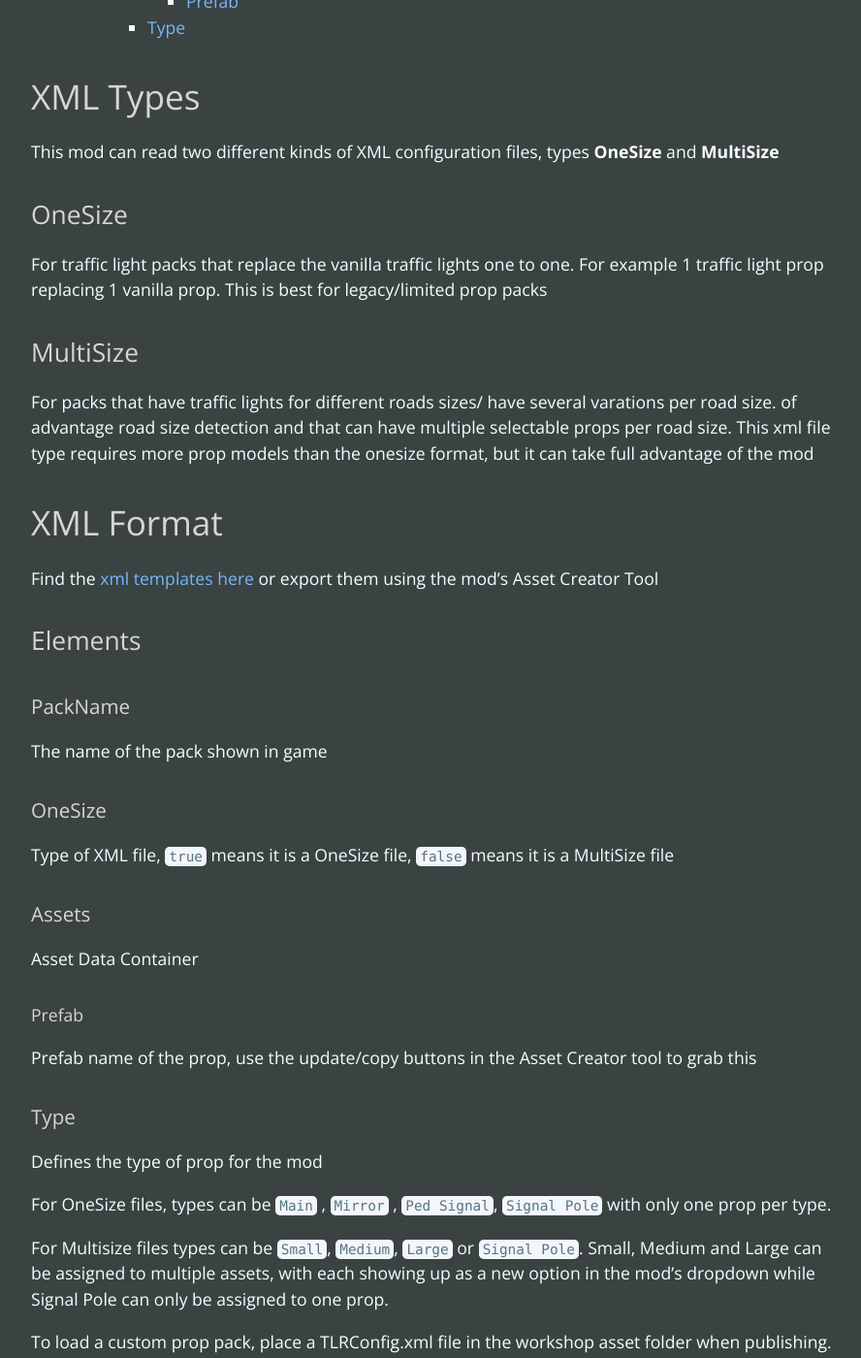
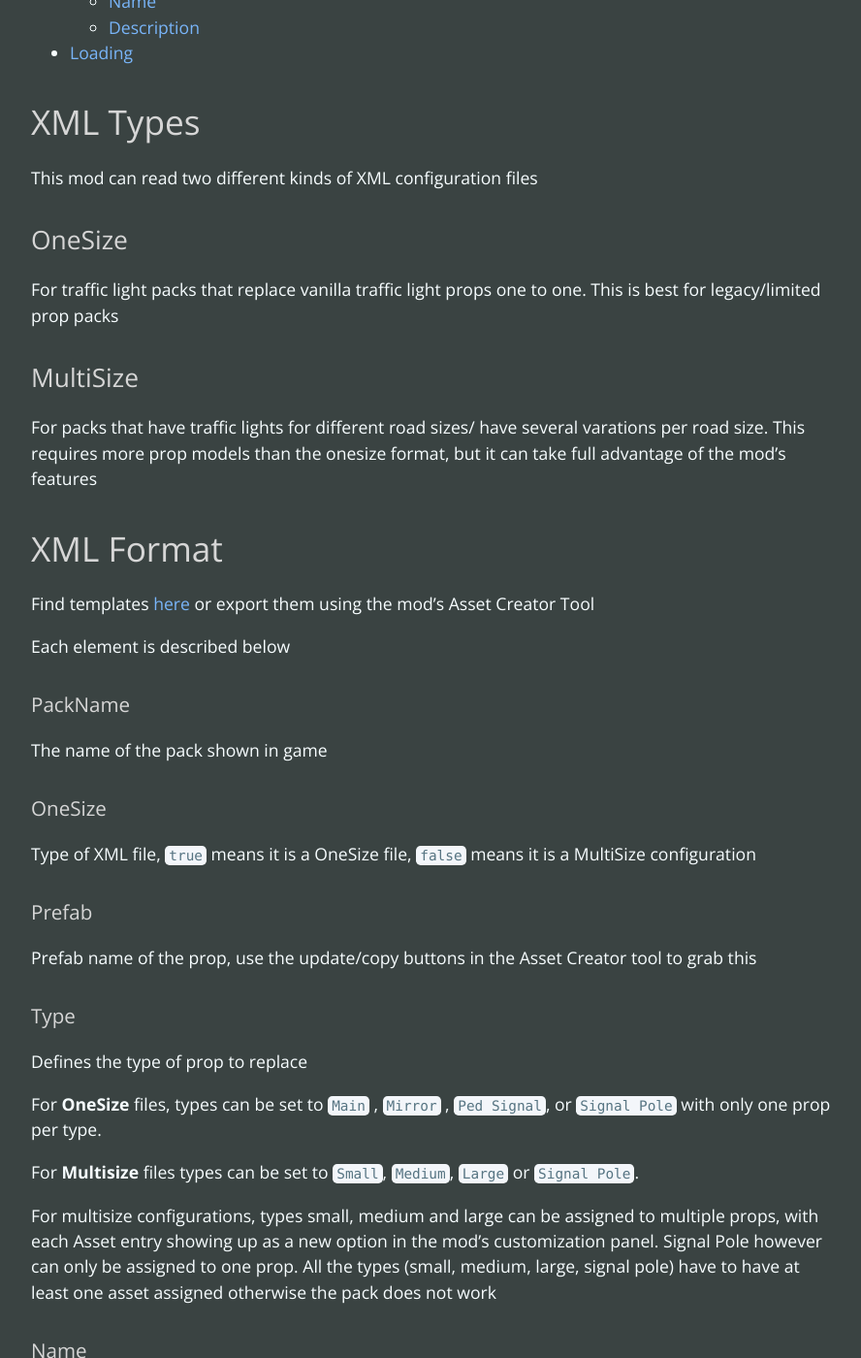
Before and after one commit to Cgameworld/TrafficLightReplacer-Site, a Jekyll site: the page built from pack-creation.md, in a window 1280 px wide and 1400 px high, scrolled down 639 px. Shown: the whole window at 97% size, without its empty margins (192-1080 px from the left). Built offline with Jekyll 4.4.1, drawn with Linux system fonts in a browser that asks for light colours; nearby versions of some CDN libraries; a style sheet for code colours, icons or effects is not loaded; some of the changed text lies outside the part shown.

Commit message:
asset in done

````diff
--- a/pack-creation.md
+++ b/pack-creation.md
@@ -17,42 +17,47 @@ rewrite all of this!
 
 # XML Types
 
-This mod can read two different kinds of XML configuration files, types **OneSize** and **MultiSize**
-
+This mod can read two different kinds of XML configuration files
 
 ## OneSize
-For traffic light packs that replace the vanilla traffic lights one to one. For example 1 traffic light prop replacing 1 vanilla prop. This is best for legacy/limited prop packs
+For traffic light packs that replace vanilla traffic light props one to one. This is best for legacy/limited prop packs
 
 ## MultiSize
-For packs that have traffic lights for different roads sizes/ have several varations per road size. of advantage road size detection and that can have multiple selectable props per road size. This xml file type requires more prop models than the onesize format, but it can take full advantage of the mod
+For packs that have traffic lights for different road sizes/ have several varations per road size. This requires more prop models than the onesize format, but it can take full advantage of the mod's features
 
 # XML Format
 
-Find the [xml templates here](https://github.com/Cgameworld/TrafficLightReplacer/tree/master/TrafficLightReplacer/Templates) or export them using the mod's Asset Creator Tool
+Find templates [here](https://github.com/Cgameworld/TrafficLightReplacer/tree/master/TrafficLightReplacer/Templates) or export them using the mod's Asset Creator Tool
 
-## Elements
+Each element is described below
 
 ### PackName
 The name of the pack shown in game
 
 ### OneSize
-Type of XML file, ```true``` means it is a OneSize file, ```false``` means it is a MultiSize file
+Type of XML file, ```true``` means it is a OneSize file, ```false``` means it is a MultiSize configuration
 
-### Assets
-Asset Data Container
-
-#### Prefab
+### Prefab
 Prefab name of the prop, use the update/copy buttons in the Asset Creator tool to grab this
 
+
 ### Type
-Defines the type of prop for the mod
+Defines the type of prop to replace
 
-For OneSize files, types can be ```Main``` , ```Mirror``` , ```Ped Signal```, ```Signal Pole``` with only one prop per type.
+For **OneSize** files, types can be set to ```Main``` , ```Mirror``` , ```Ped Signal```, or ```Signal Pole``` with only one prop per type.
 
-For Multisize files types can be ```Small```, ```Medium```, ```Large``` or ```Signal Pole```. Small, Medium and Large can be assigned to multiple assets, with each showing up as a new option in the mod's dropdown while Signal Pole can only be assigned to one prop.
+For **Multisize** files types can be set to ```Small```, ```Medium```, ```Large``` or ```Signal Pole```.
+
+For multisize configurations, types small, medium and large can be assigned to multiple props, with each Asset entry showing up as a new option in the mod's customization panel. Signal Pole however can only be assigned to one prop. All the types (small, medium, large, signal pole) have to have at least one asset assigned otherwise the pack does not work
 
 
+### Name
+Name of the prop shown in the customization dropdown (**MultiSize only**)
 
+### Description
+Tooltip shown in the customization dropdown (**MultiSize only**)
+
+# Loading
 To load a custom prop pack, place a TLRConfig.xml file in the workshop asset folder when publishing.
 
 For testing, place a xml with any name in the TLRLocal folder generated by the mod’s Asset Creation Tool Window (enable in settings). Also check the “Load TLRLocal Folder” checkbox for the mod to load XMLs in that folder.
````
